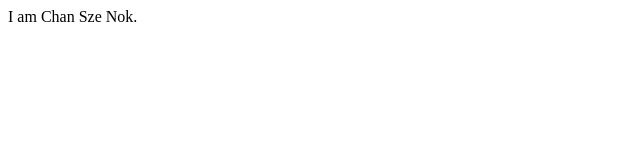
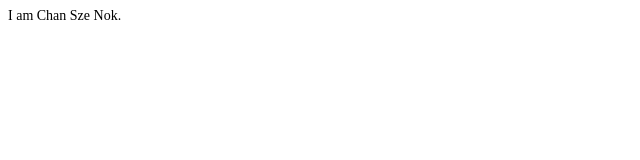
Before and after one commit to roy234258/ELEC3120-HW1, a plain HTML site: page index.html in a window 1280 px wide. Shown: the full height of the page, 0-640 px from the left. Drawn offline with Linux system fonts and the light colour scheme.

Commit message:
Update index.html

```diff
--- a/index.html
+++ b/index.html
@@ -1,6 +1,10 @@
 <html>
   <head>
     <title> ELEC3120 </title>
+    <style>
+      body { font-size: 14px;
+           }
+    </style>
   </head>
   <body>
     I am Chan Sze Nok.
```
